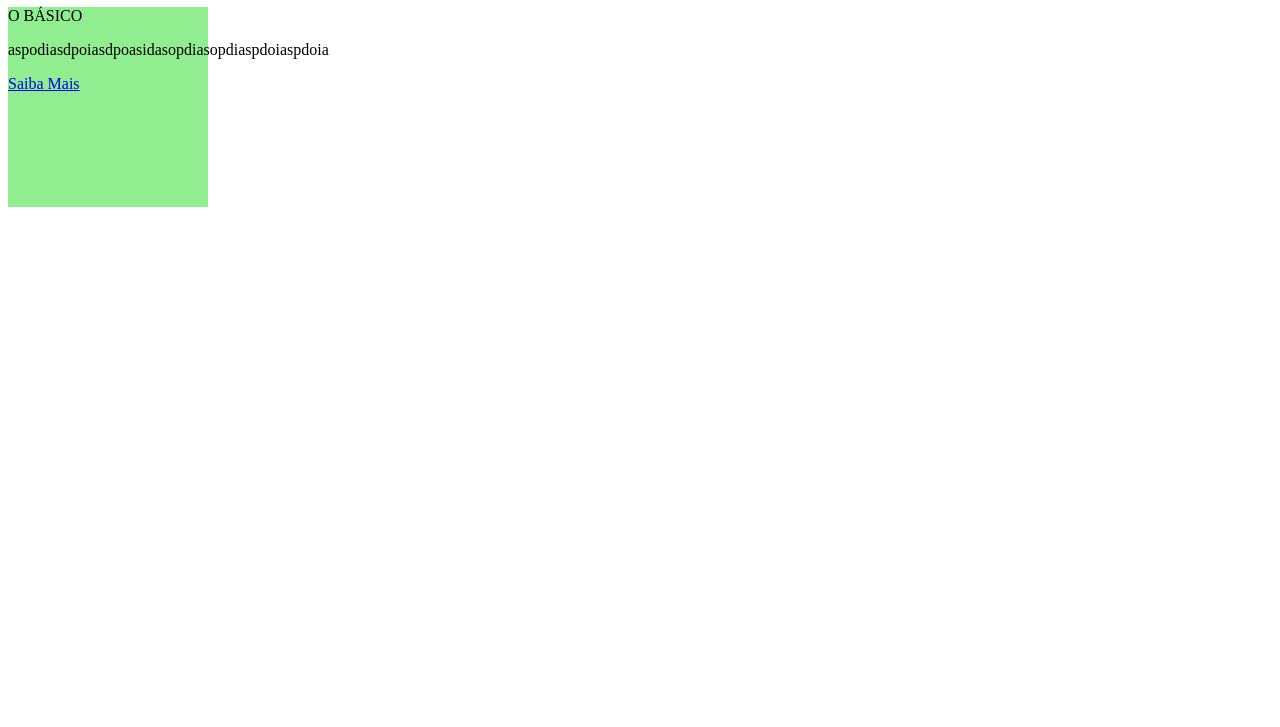
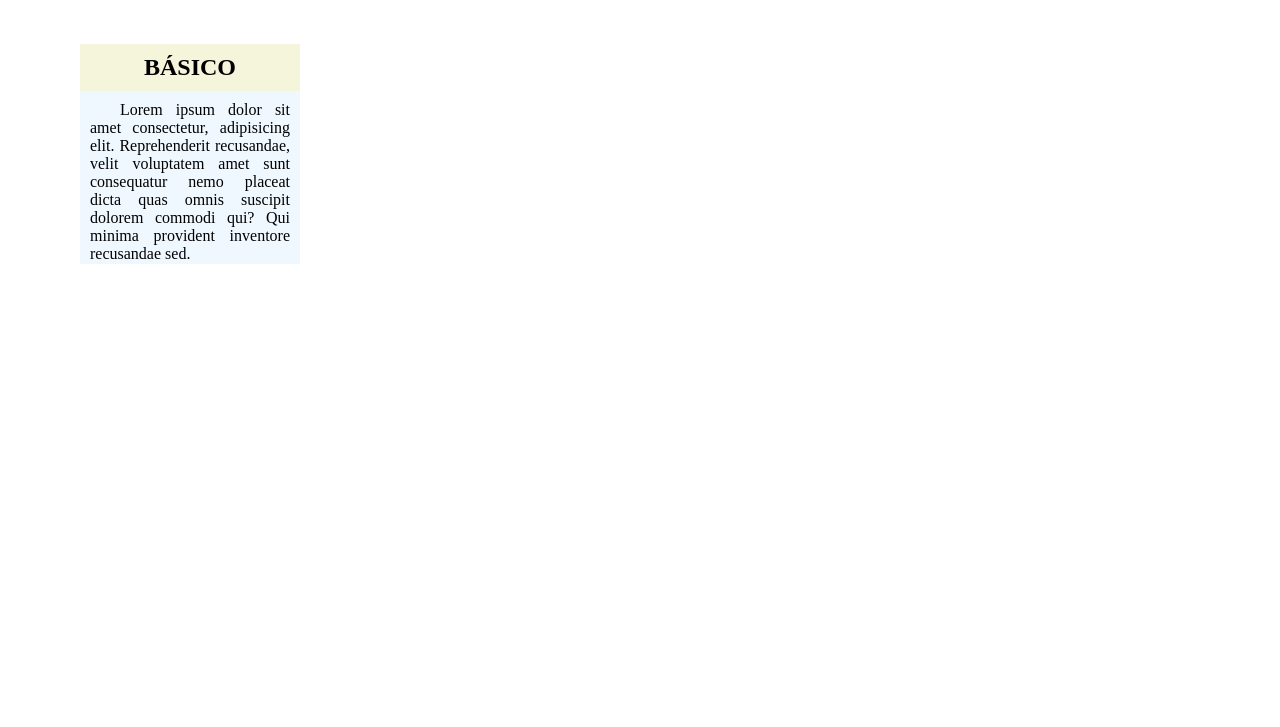
Before and after one commit to GuilhermeSFMoraes/Estudos, a plain HTML site: page html-css/desafio/teste/teste.html in a window 1280 px wide. Shown: the part 73-800 px from the top of the page. Drawn offline with Linux system fonts and the light colour scheme.

Commit message:
Testando

```diff
--- a/html-css/desafio/teste/style.css
+++ b/html-css/desafio/teste/style.css
@@ -1,4 +1,9 @@
 @charset "UTF-8";
+
+* {
+    padding: 0px;
+    margin: 0px;
+}
 
 
 
@@ -6,13 +11,22 @@ header > h1 {
     background-color: lightgray;
 }
 
-div {
-    background-color: lightgreen;
+article {
+    background-color: aliceblue;
+    width: 200px;
     height: 200px;
-    width: 200px;
-    display: block;
+    margin: 80px;
+    text-align: justify;
+    padding: 10px;
 }
 
-main  article{
-    di
+article > h1 {
+    text-align: center;
+    padding: 10px;
+    background-color: beige;
+    margin: -10px -10px 10px;
 }
+
+p {
+    text-indent: 30px;
+}
--- a/html-css/desafio/teste/teste.html
+++ b/html-css/desafio/teste/teste.html
@@ -11,14 +11,11 @@
     <header>
         <h1>GETTING STARTED</h1>
     </header>
-    <div>
-        <header>O BÁSICO</header>
-        <main>
-            <article>
-                <p>aspodiasdpoiasdpoasidasopdiasopdiaspdoiaspdoia</p>
-                <nav> <a href="#">Saiba Mais</a></nav>
-            </article>
-        </main>
-    </div>
+    <main>
+        <article>
+            <h1>BÁSICO</h1>
+            <p>Lorem ipsum dolor sit amet consectetur, adipisicing elit. Reprehenderit recusandae, velit voluptatem amet sunt consequatur nemo placeat dicta quas omnis suscipit dolorem commodi qui? Qui minima provident inventore recusandae sed.</p>
+        </article>
+    </main>
 </body>
 </html>
```
